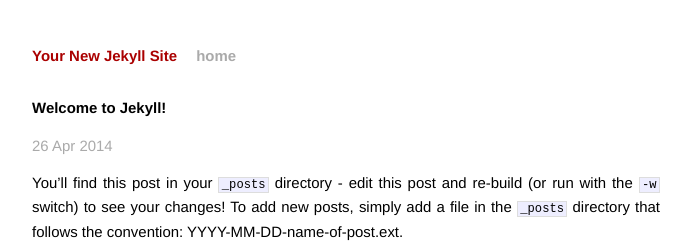
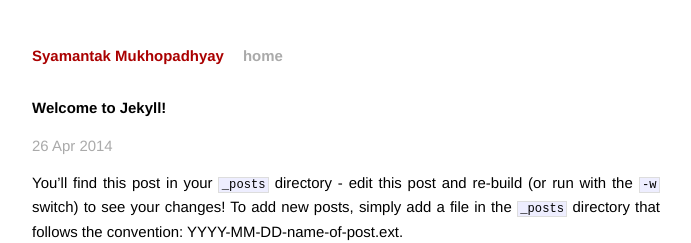
Before and after one commit to syamantm/syamantm.github.io, a Jekyll site: the page built from _posts/2014-04-26-welcome-to-jekyll.markdown, in a window 1280 px wide. Shown: the top 243 px of the page, without its empty margins (294-985 px from the left). Built offline with Jekyll 4.4.1, drawn with Linux system fonts in a browser that asks for light colours; Markdown is read by kramdown in place of the engine named in the settings.

Commit message:
config change

```diff
--- a/_config.yml
+++ b/_config.yml
@@ -1,3 +1,3 @@
-name: Your New Jekyll Site
+name: Syamantak Mukhopadhyay
 markdown: redcarpet
 pygments: true
```
